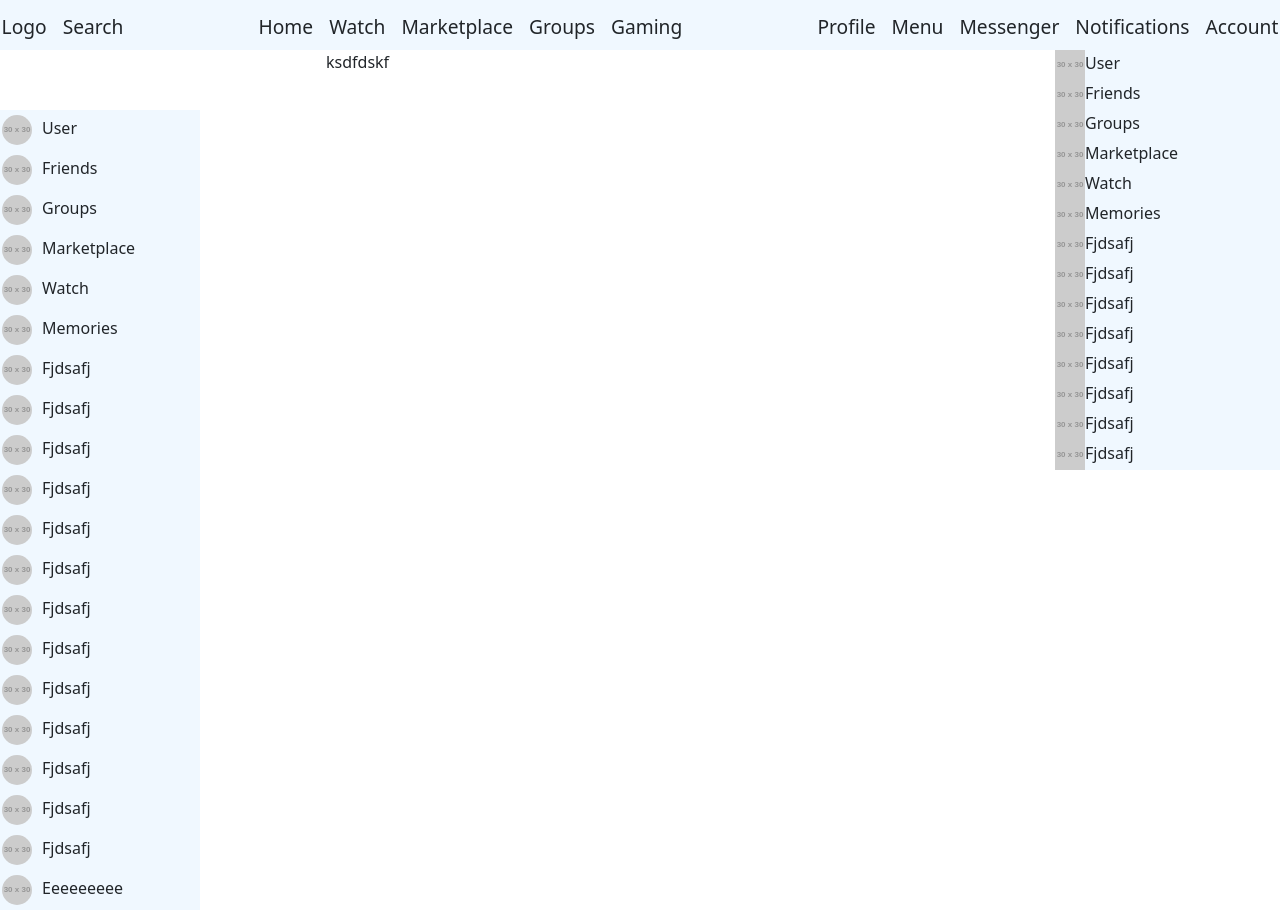
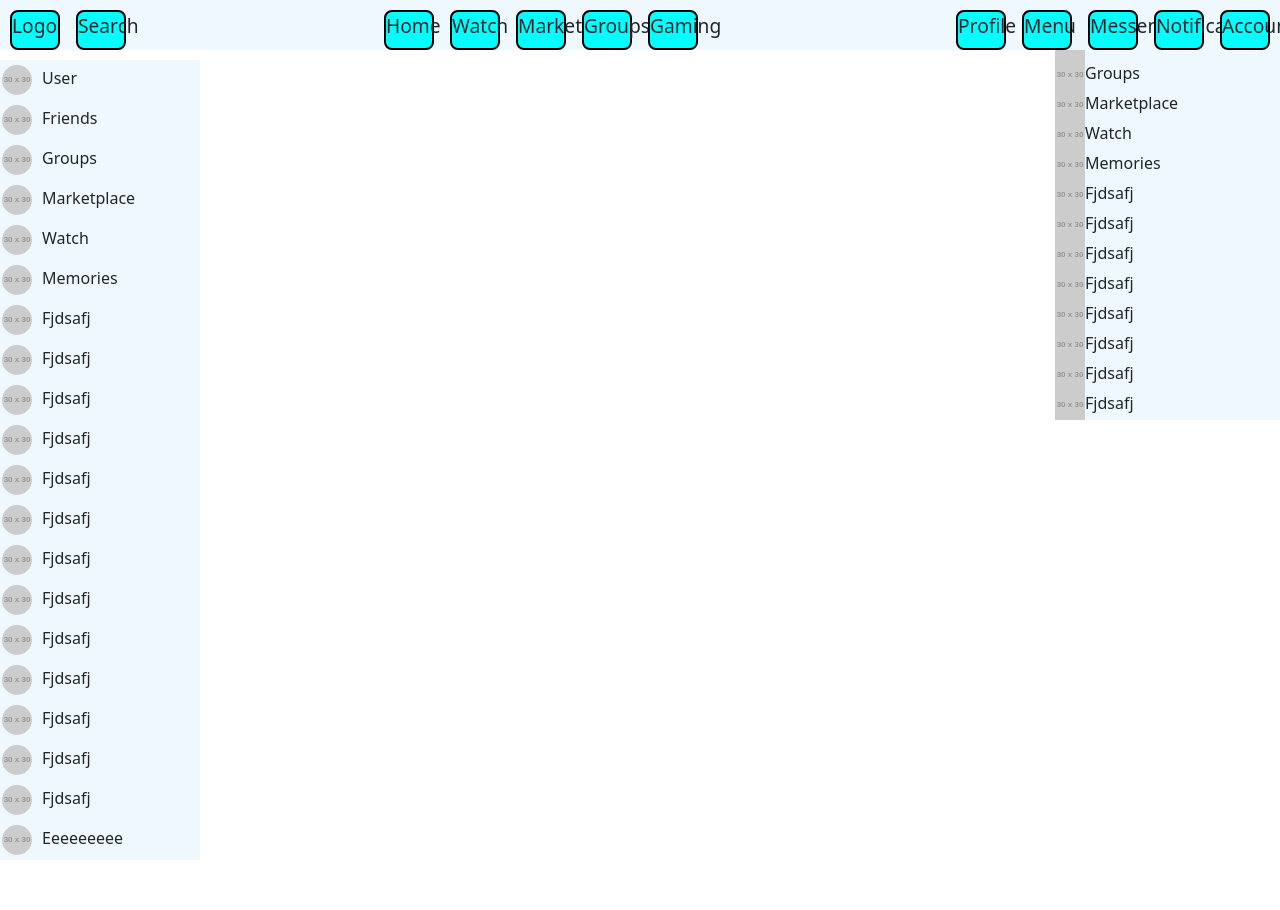
Before and after one commit to Salmanabdullah/facebook-alike, a React (Create React App) app: page / in a window 1280 px wide. After the commit the page ends 860 px from the top, so only its background shows below. Built offline with nearby package versions, Linux system fonts and the light colour scheme.

Commit message:
Update nav-bar.css

```diff
--- a/src/components/navbar/nav-bar.css
+++ b/src/components/navbar/nav-bar.css
@@ -1,8 +1,22 @@
 .top-bar {
-  padding: 0.8rem 0.1rem;
+  padding: 10px 10px;
   height: 50px;
   font-size: 1.2rem;
   text-transform: capitalize;
   background-color: aliceblue;
+  margin-top: 0;
+  overflow: hidden;
+  position: fixed;
   width: 100%;
 }
+.mid-icons div {
+  background-color: aqua;
+  border: 2px solid black;
+  border-radius: 0.5rem;
+  cursor: pointer;
+  width: 50px;
+  height: 40px;
+  text-align: center;
+  padding-right: 10px;
+  padding-top: 0px;
+}
```
